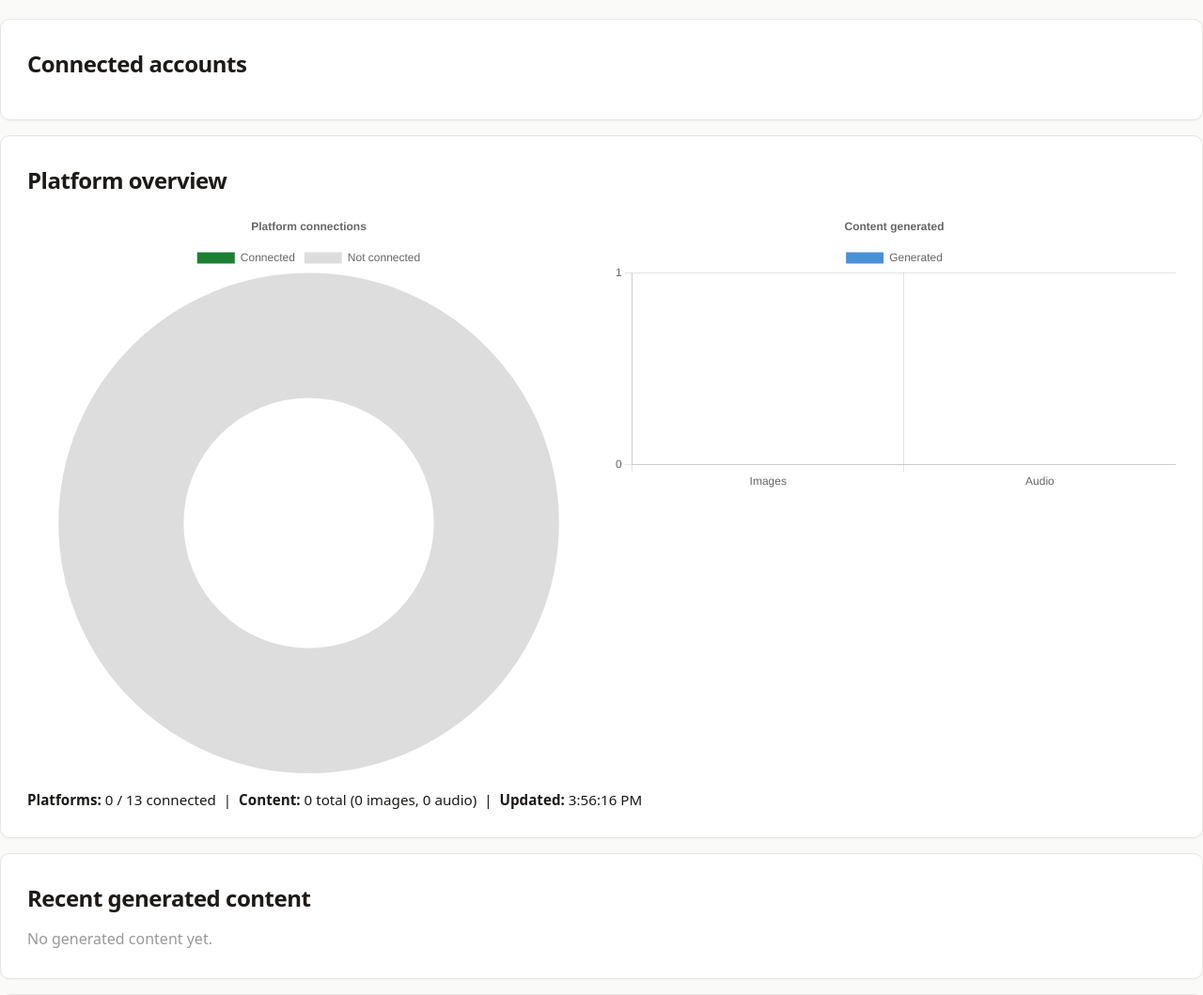
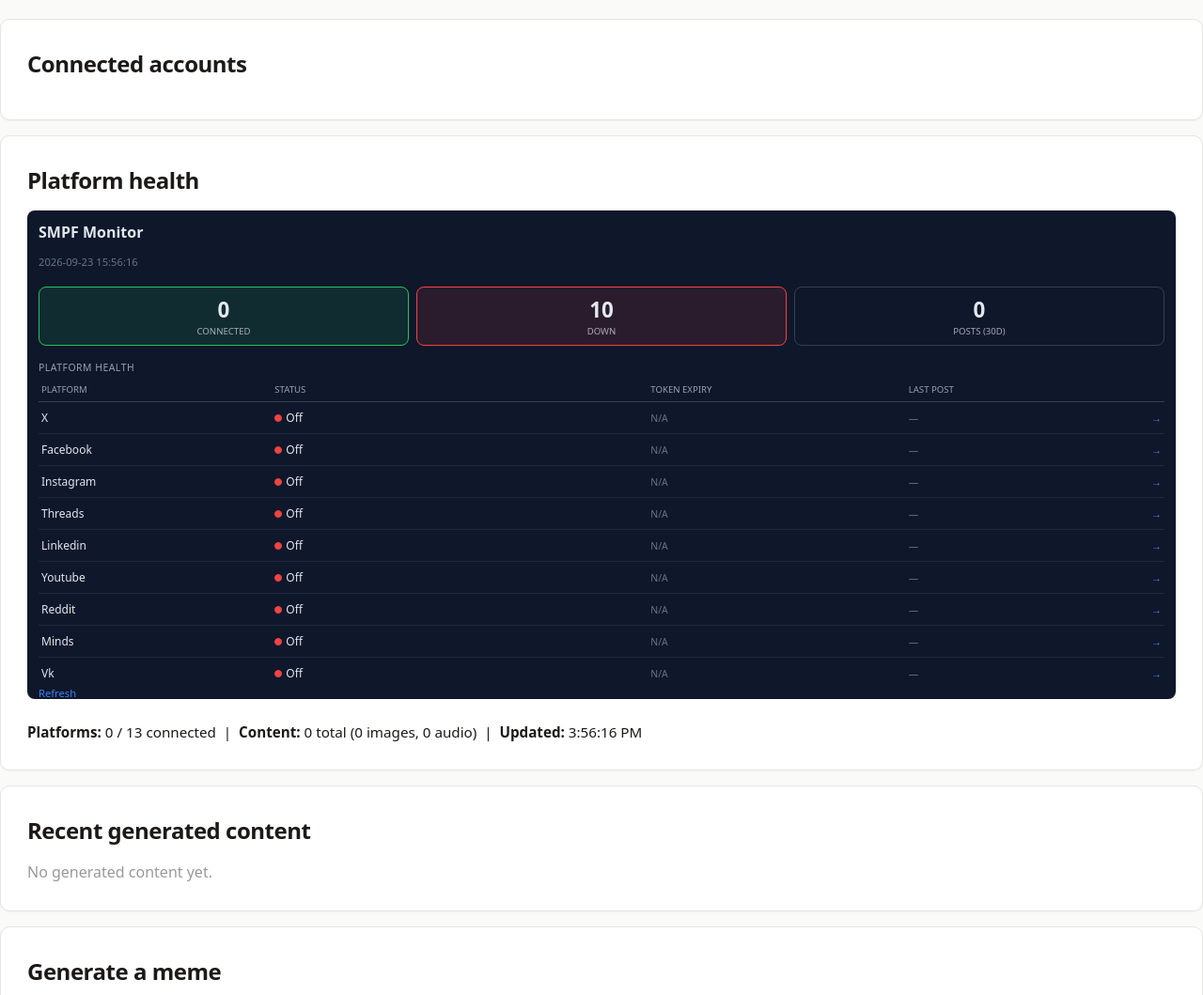
Before and after one commit to jobluemann/SMPF, a FastAPI app: template frontend/templates/dashboard.html in a window 1280 px wide. Shown: the part 73-1132 px from the top of the page at 94% size. Run offline with FastAPI, Linux system fonts and the light colour scheme; the template is opened without the code that fills it, so the values that code supplies are empty.

Commit message:
Scope: new sign-up rules, agency delegation, dashboard health view

```diff
--- a/frontend/templates/dashboard.html
+++ b/frontend/templates/dashboard.html
@@ -46,15 +46,9 @@
 </div>
 
 <div class="card">
-    <h2 style="margin-top:0;">Platform overview</h2>
-    <div style="display:flex;gap:24px;flex-wrap:wrap;">
-        <div style="flex:1;min-width:260px;">
-            <canvas id="connectionsChart"></canvas>
-        </div>
-        <div style="flex:1;min-width:260px;">
-            <canvas id="contentChart"></canvas>
-        </div>
-    </div>
+    <h2 style="margin-top:0;">Platform health</h2>
+    <iframe src="/status" title="Platform health" style="width:100%;height:520px;border:0;border-radius:8px;"></iframe>
+    <div style="display:none;"><canvas id="connectionsChart"></canvas><canvas id="contentChart"></canvas></div>
     <div id="stats-summary" style="margin-top:16px;font-size:0.95rem;"></div>
 </div>
 
```
Also changed, not shown: SMPF-MASTER-DOCUMENT-v1.0.0.md (+7 -4 lines).
